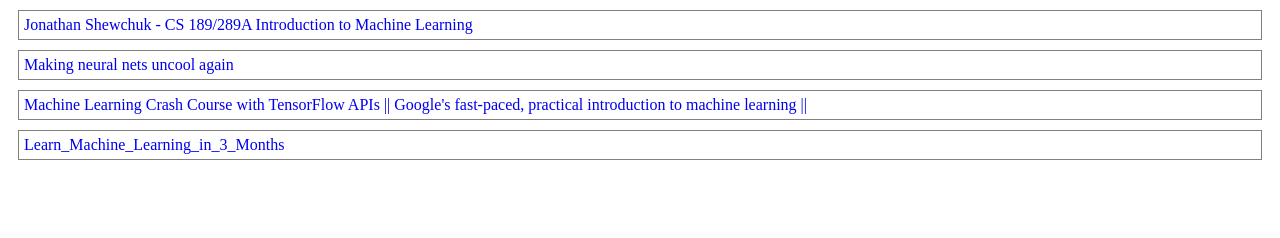
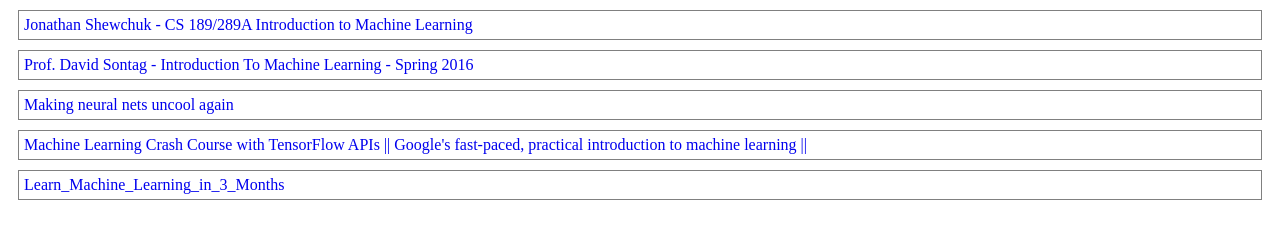
Before and after one commit to lanastasov/ai-2021, a plain HTML site: page index.html in a window 1280 px wide. Drawn offline with Linux system fonts and the light colour scheme.

Commit message:
Prof. David Sontag - Introduction To Machine Learning - Spring 2016

```diff
--- a/index.html
+++ b/index.html
@@ -35,6 +35,8 @@
 </head>
 <body>
     <a href="http://people.eecs.berkeley.edu/~jrs/189/"> Jonathan Shewchuk - CS 189/289A Introduction to Machine Learning</a>
+    <a href="http://people.csail.mit.edu/dsontag/courses/ml16/"> Prof. David Sontag - Introduction To Machine Learning - Spring 2016</a>
+
     <a href="https://www.fast.ai/">Making neural nets uncool again</a>
     <a href="https://developers.google.com/machine-learning/crash-course/">Machine Learning Crash Course
         with TensorFlow APIs || Google's fast-paced, practical introduction to machine learning ||</a>
```
